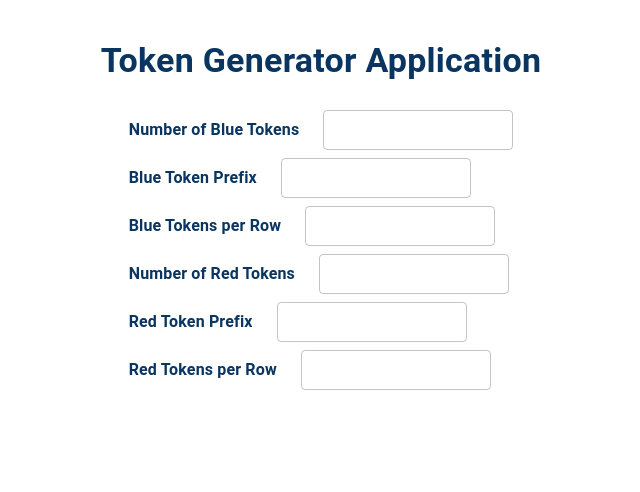
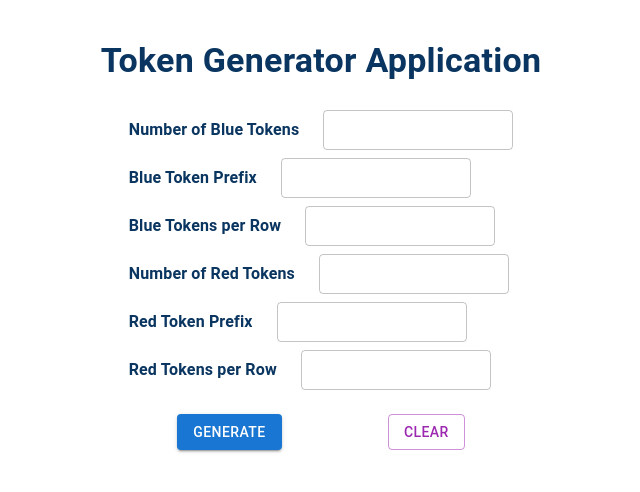
Before and after one commit to Gauravkumar304/token-generator, a React (Create React App) app: page / in a window 1280 px wide. Shown: the top 492 px of the page, without its empty margins (319-959 px from the left). Built offline with nearby package versions, Linux system fonts and the light colour scheme.

Commit message:
button added

```diff
--- a/src/TokenGenerator.js
+++ b/src/TokenGenerator.js
@@ -34,6 +34,20 @@ const TokenGenerator = () => {
         setBlueTokens(newBlueTokens);
         setRedTokens(newRedTokens);
     };
+
+    const clearTokens = () => {
+        setBlueTokens([]);
+        setRedTokens([]);
+        setFormData({
+          numBlue: '',
+          prefixBlue: '',
+          bluePerRow: '',
+          numRed: '',
+          prefixRed: '',
+          redPerRow: '',
+        });
+      };
+
 
 
 
@@ -167,6 +181,17 @@ const TokenGenerator = () => {
                     </Box>
                 </Box>
 
+                {/* Buttons */}
+                <Box sx={{ mt: 3, display: 'flex', justifyContent: 'space-evenly' }}>
+                    <Button variant="contained" color="primary" onClick={generateTokens}>
+                    Generate
+                    </Button>
+                    <Button variant="outlined" color="secondary" onClick={clearTokens}>
+                    Clear
+                    </Button>
+                </Box>
+
+
 
 
 
```
